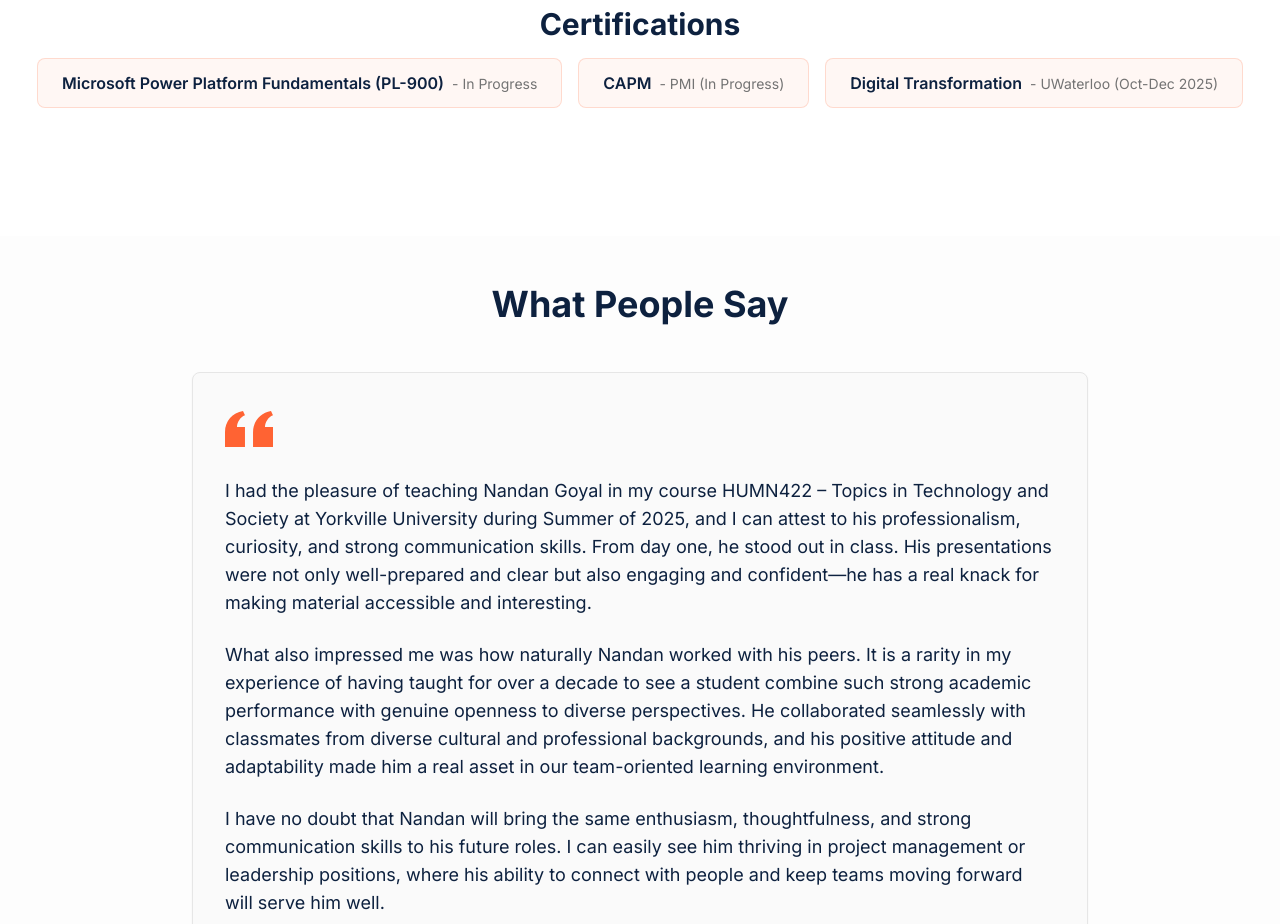
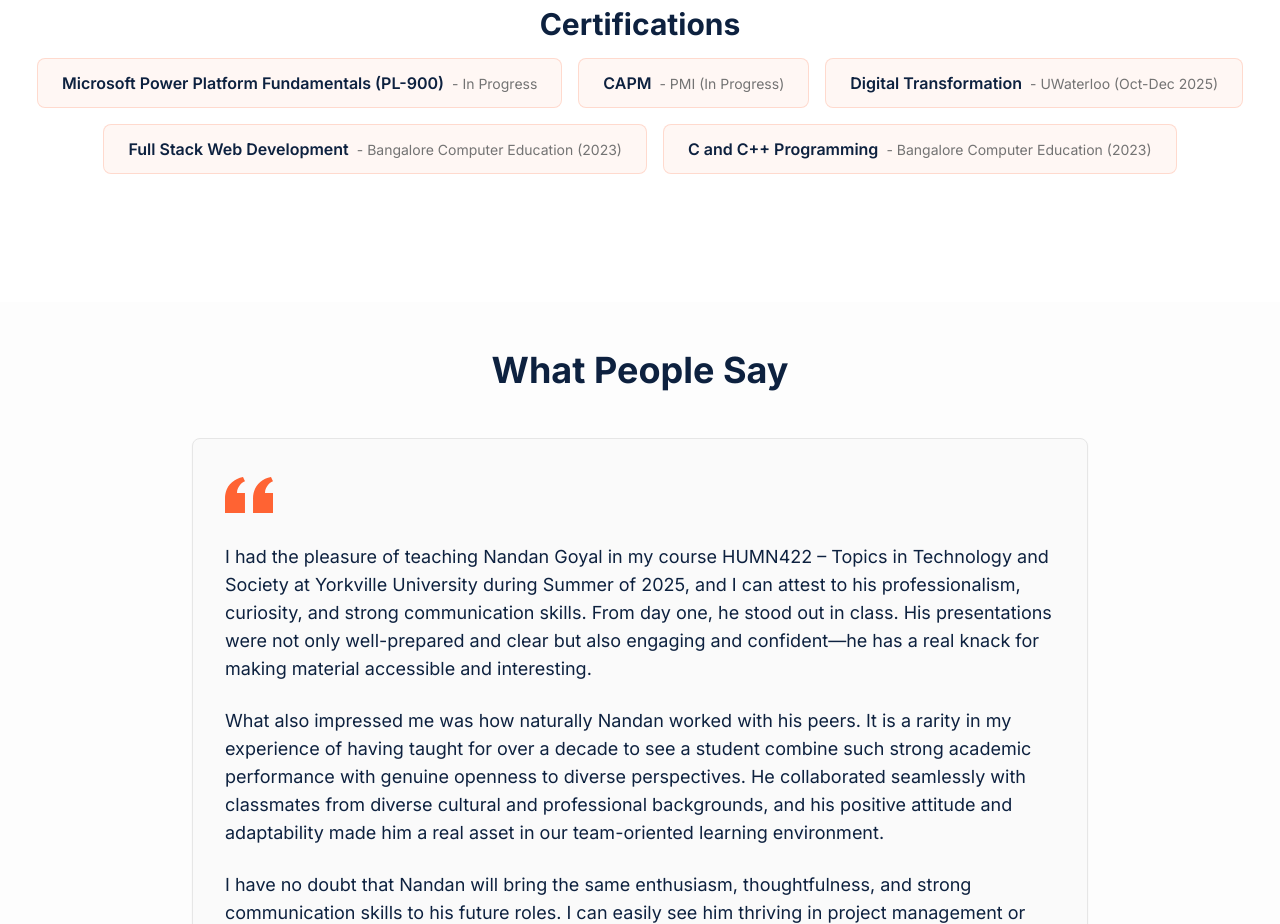
Before and after one commit to nandan1717/nandangoyal-3af8c0f2, a React (Vite) app: page / in a window 1280 px wide. Shown: the part 780-1704 px from the top of the page. Built offline with nearby package versions, Linux system fonts and the light colour scheme; the HTML template or start-up script is replaced by a standard one.

Commit message:
Update Achievements Page

```diff
--- a/src/pages/Home.tsx
+++ b/src/pages/Home.tsx
@@ -86,6 +86,14 @@ const Home = () => {
                 <span className="font-semibold text-foreground">Digital Transformation</span>
                 <span className="text-muted-foreground text-sm ml-2">- UWaterloo (Oct-Dec 2025)</span>
               </div>
+              <div className="flex-shrink-0 bg-accent/5 px-6 py-3 rounded-lg border border-accent/20 whitespace-nowrap">
+                <span className="font-semibold text-foreground">Full Stack Web Development</span>
+                <span className="text-muted-foreground text-sm ml-2">- Bangalore Computer Education (2023)</span>
+              </div>
+              <div className="flex-shrink-0 bg-accent/5 px-6 py-3 rounded-lg border border-accent/20 whitespace-nowrap">
+                <span className="font-semibold text-foreground">C and C++ Programming</span>
+                <span className="text-muted-foreground text-sm ml-2">- Bangalore Computer Education (2023)</span>
+              </div>
             </div>
           </div>
         </div>
```
